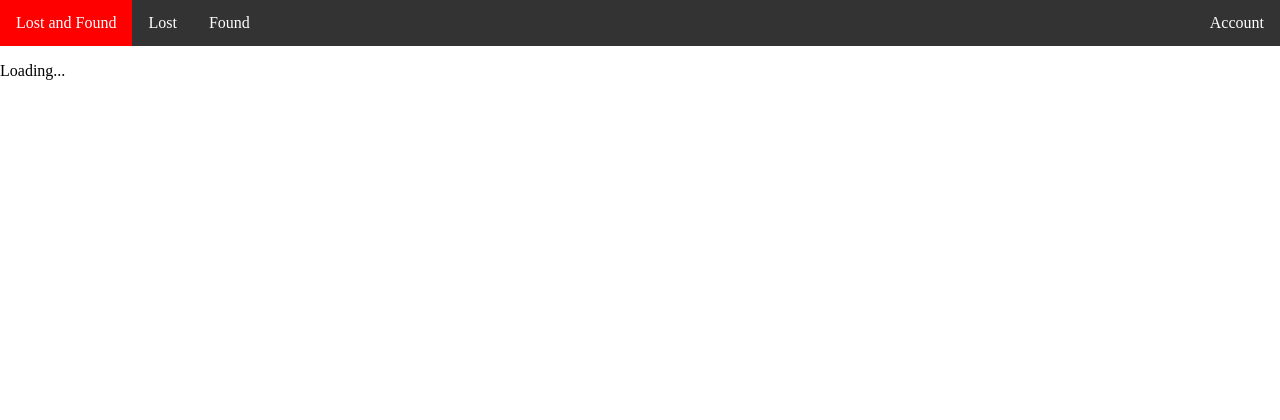
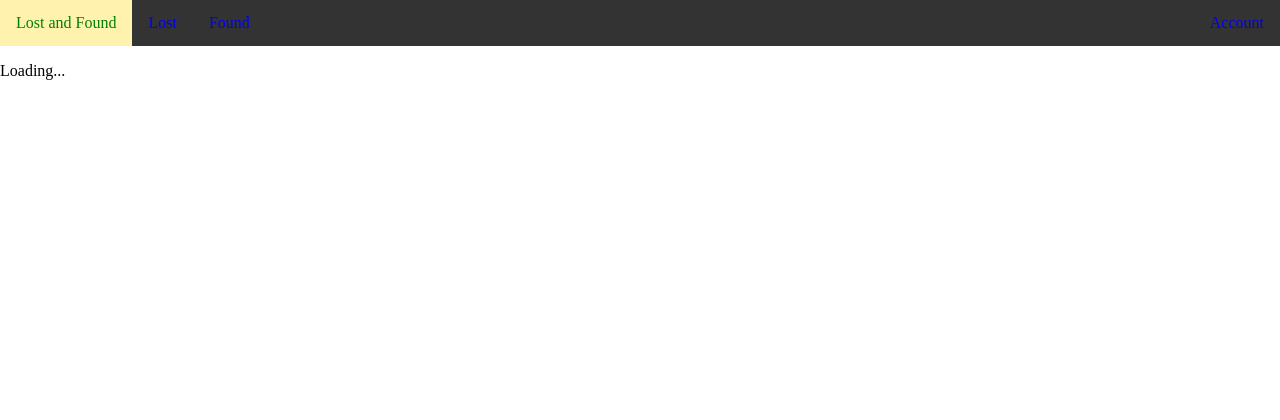
Before and after one commit to sjvass/lost-and-found, a Flask app: page /found/1 in a window 1280 px wide. Shown: the top 420 px of the page. Run offline with Flask 2, Linux system fonts and the light colour scheme; data that the repository does not hold is empty.

Commit message:
edited navbar css

```diff
--- a/static/css/navbar.css
+++ b/static/css/navbar.css
@@ -12,14 +12,22 @@
 
 .home a, .dropbtn {
   display: inline-block;
-  color: white;
+/*  color: white;*/
   text-align: center;
   padding: 14px 16px;
   text-decoration: none;
 }
 
+.home a {
+  color: green;
+}
+
+.dropdown {
+  color: white;
+}
+
 .home a:hover, .dropdown:hover .dropbtn {
-  background-color: red;
+  background-color: #fff2af;
 }
 
 li.dropdown {
```
